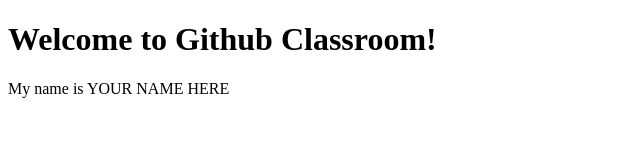
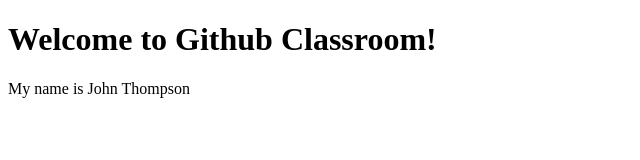
Before and after one commit to KenzieAcademy-Students/se-q1-github-classroom-intro-JohncThompsondev, a plain HTML site: page index.html in a window 1280 px wide. Shown: the full height of the page, 0-640 px from the left. Drawn offline with Linux system fonts and the light colour scheme.

Commit message:
Adding my name

```diff
--- a/index.html
+++ b/index.html
@@ -21,7 +21,8 @@
 
   <body>
     <h1>Welcome to Github Classroom!</h1>
-    <div>My name is YOUR NAME HERE</div>
+    <div>My name is John Thompson
+    </div>
     <!-- Your html here -->
   </body>
 </html>
```
